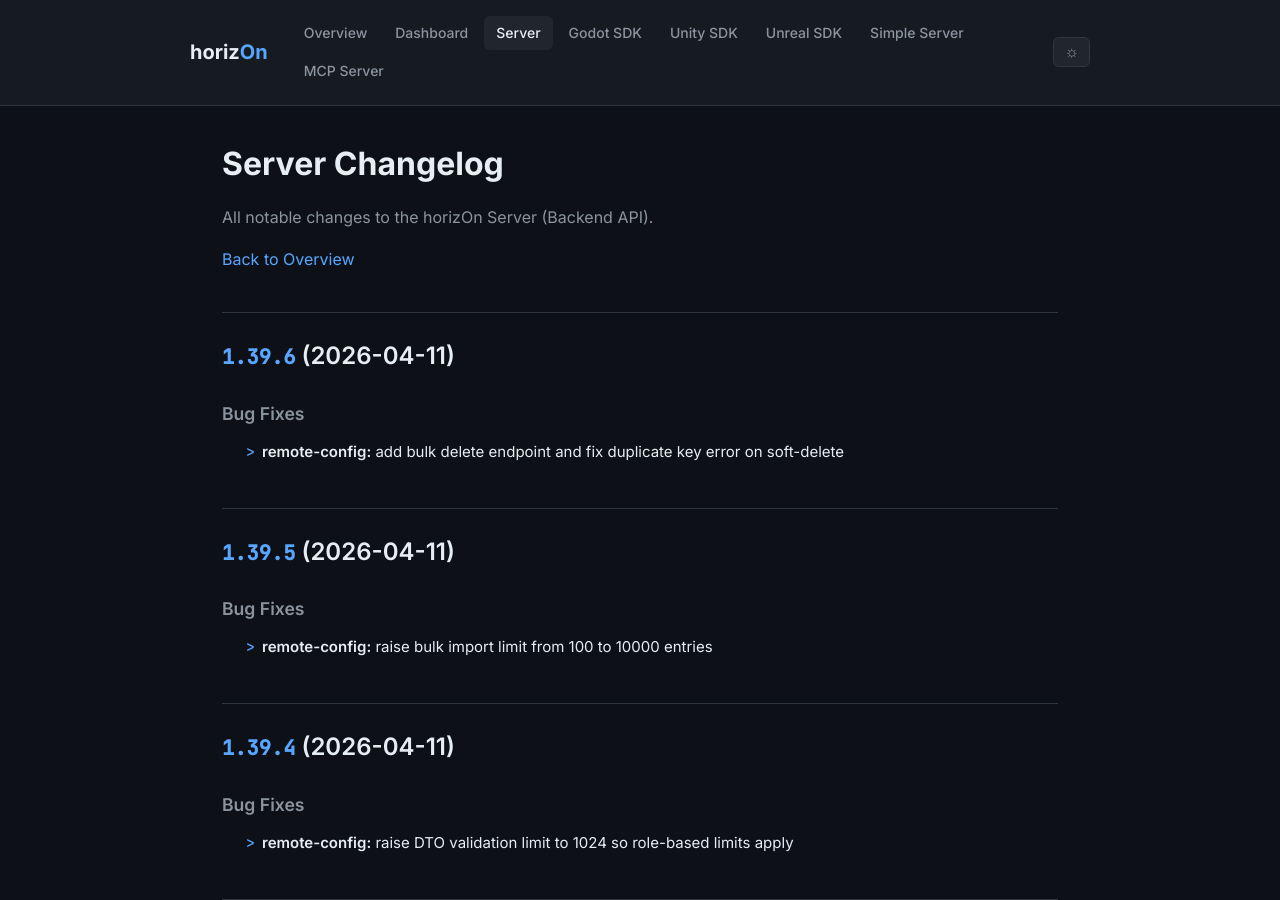
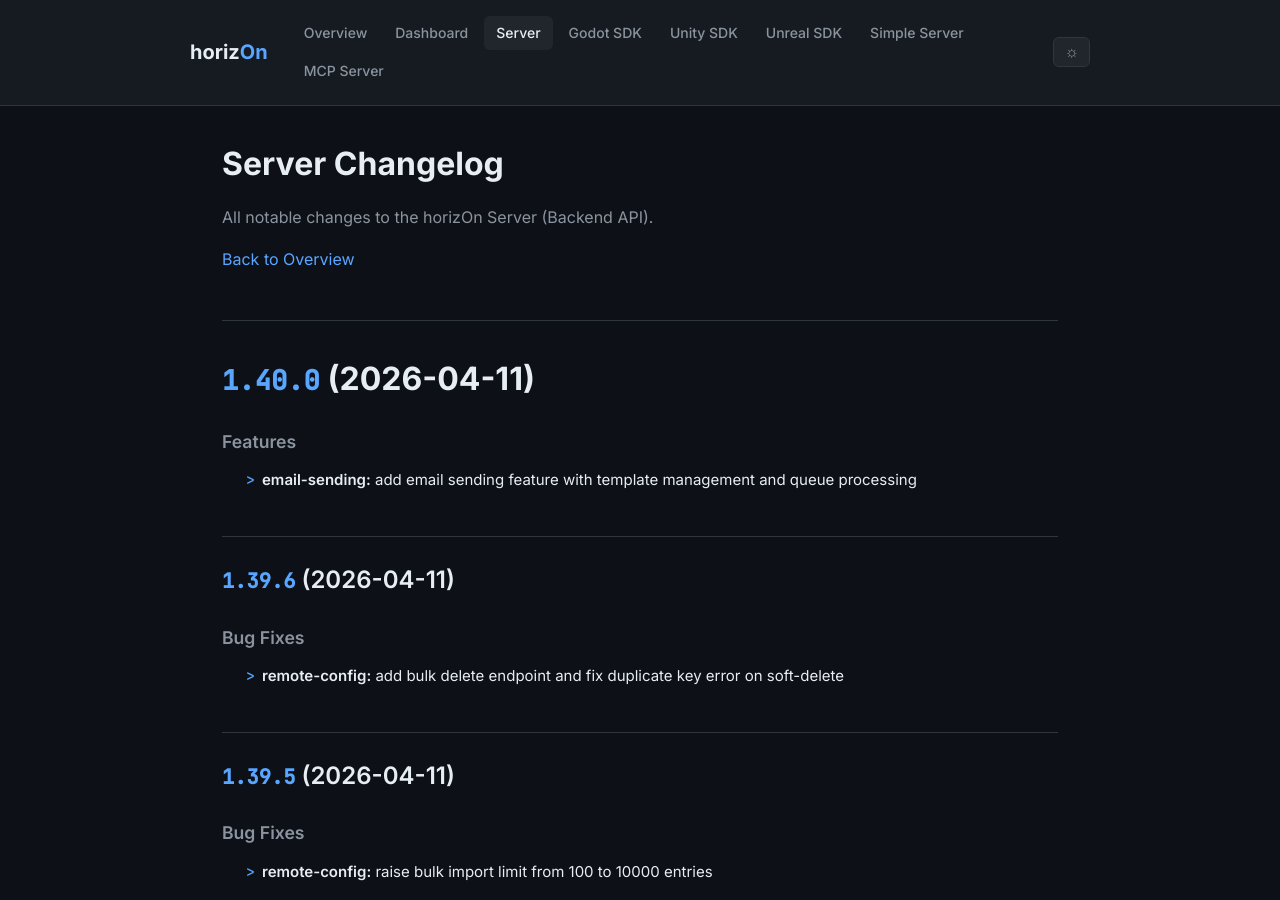
Before and after one commit to ProjectMakersDE/horizOn-Changelog, a Jekyll site: the page built from server-changelog.md, in a window 1280 px wide and 900 px high. Built offline with Jekyll 4.4.1, drawn with Linux system fonts in a browser that asks for light colours.

Commit message:
chore: sync changelogs [skip ci]

```diff
--- a/server-changelog.md
+++ b/server-changelog.md
@@ -8,6 +8,13 @@ title: Server Changelog
 All notable changes to the horizOn Server (Backend API).
 
 [Back to Overview](.)
+
+# [1.40.0](https://github.com/ProjectMakersDE/horizOn-Server/compare/v1.39.6...v1.40.0) (2026-04-11)
+
+
+### Features
+
+* **email-sending:** add email sending feature with template management and queue processing ([4e18e07](https://github.com/ProjectMakersDE/horizOn-Server/commit/4e18e07e5cc15fe5f3defbeb2c4c2619d9abfdd2))
 
 ## [1.39.6](https://github.com/ProjectMakersDE/horizOn-Server/compare/v1.39.5...v1.39.6) (2026-04-11)
 
```
Also changed, not shown: index.md (+1 -1 lines).
